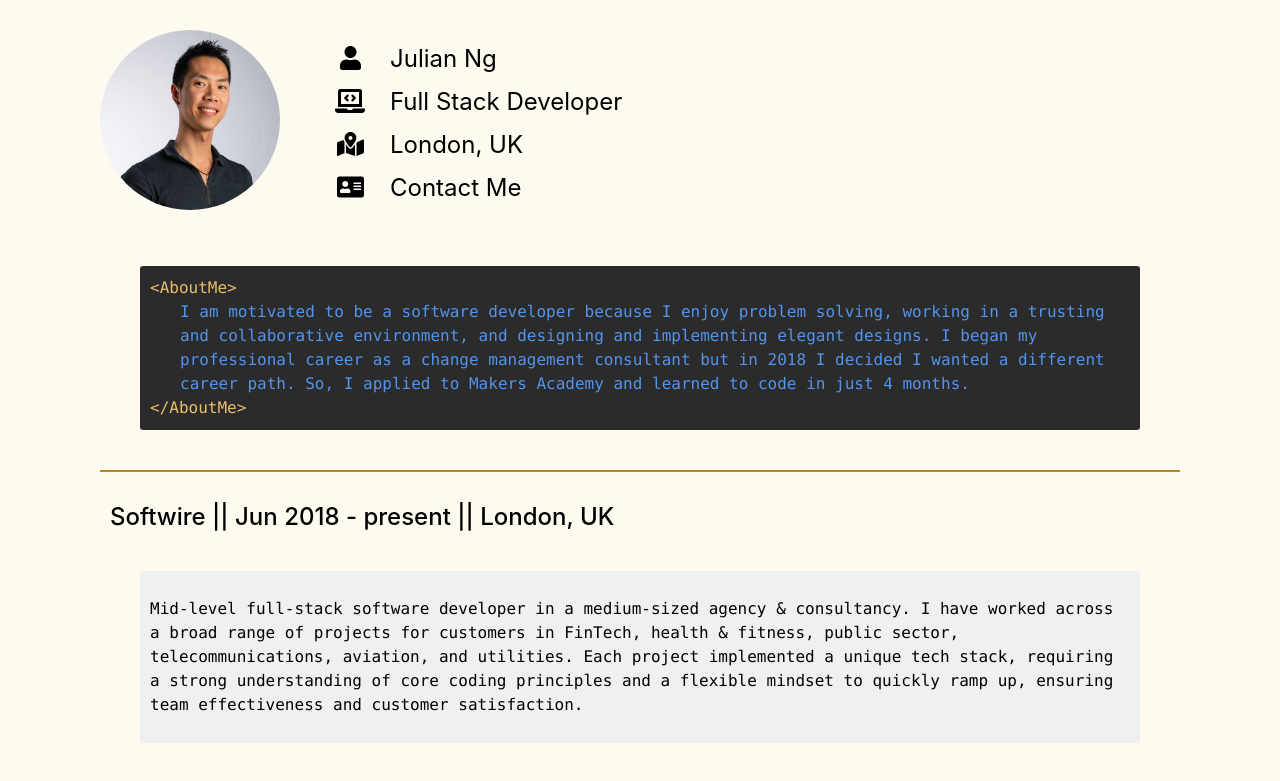
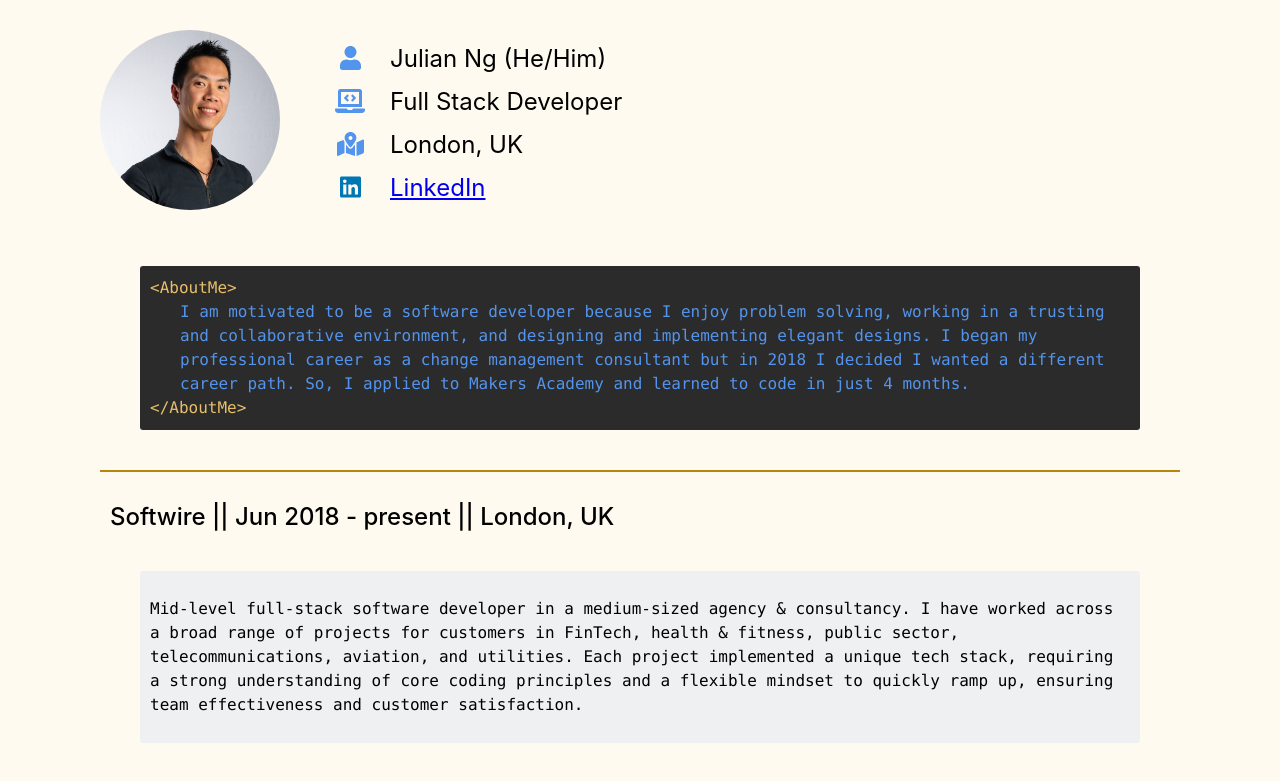
Before and after one commit to julesnuggy/cv, a React (Create React App) app: page / in a window 1280 px wide. Shown: the top 781 px of the page. Built offline with nearby package versions, Linux system fonts and the light colour scheme.

Commit message:
Update header icons and details

```diff
--- a/package.json
+++ b/package.json
@@ -4,6 +4,7 @@
   "private": true,
   "dependencies": {
     "@fortawesome/fontawesome-svg-core": "^1.2.26",
+    "@fortawesome/free-brands-svg-icons": "^5.12.0",
     "@fortawesome/free-solid-svg-icons": "^5.12.0",
     "@fortawesome/react-fontawesome": "^0.1.8",
     "@testing-library/jest-dom": "^4.2.4",
--- a/src/App.tsx
+++ b/src/App.tsx
@@ -2,13 +2,14 @@ import React from 'react';
 import './App.css';
 import { library } from '@fortawesome/fontawesome-svg-core'
 import { faUser, faMapMarkedAlt, faLaptopCode, faAddressCard } from '@fortawesome/free-solid-svg-icons'
+import { fab } from '@fortawesome/free-brands-svg-icons'
 
 import AboutMe from './components/aboutMe';
 import Header from './components/header';
 import Experience from './components/experience';
 import data from './data/experienceData.json';
 
-library.add(faUser, faMapMarkedAlt, faLaptopCode, faAddressCard);
+library.add(faUser, faMapMarkedAlt, faLaptopCode, faAddressCard, fab);
 
 const App: React.FC = () => {
   return (
--- a/src/components/header.tsx
+++ b/src/components/header.tsx
@@ -3,6 +3,7 @@ import React from 'react';
 import profile_photo from '../assets/profile_photo.jpg';
 import HeaderDetail from './headerDetail';
 import '../styles/header.css';
+import { FontAwesomeIcon } from '@fortawesome/react-fontawesome';
 
 const Header: React.FC = () => {
   return (
@@ -11,10 +12,19 @@ const Header: React.FC = () => {
         <img className="profile-photo" src={profile_photo} alt="Julian Ng"/>
       </div>
       <div className="header_details">
-        <HeaderDetail icon={{icon: "user"}} itemText="Julian Ng"/>
-        <HeaderDetail icon={{icon: "laptop-code"}} itemText="Full Stack Developer" />
-        <HeaderDetail icon={{icon: "map-marked-alt"}} itemText="London, UK" />
-        <HeaderDetail icon={{icon: "address-card"}} itemText="Contact Me" />
+        <HeaderDetail itemText="Julian Ng (He/Him)">
+          <FontAwesomeIcon icon="user" className="icon" />
+        </HeaderDetail>
+        <HeaderDetail itemText="Full Stack Developer">
+          <FontAwesomeIcon icon="laptop-code" className="icon" />
+        </HeaderDetail>
+        <HeaderDetail itemText="London, UK">
+          <FontAwesomeIcon icon="map-marked-alt" className="icon" />
+        </HeaderDetail>
+        <HeaderDetail itemText="LinkedIn" link="https://www.linkedin.com/in/julian-ng-43589420/">
+          <FontAwesomeIcon icon={['fab', 'linkedin']} className="linkedin" />
+        </HeaderDetail>
+
       </div>
     </div>
   )
--- a/src/components/headerDetail.tsx
+++ b/src/components/headerDetail.tsx
@@ -1,20 +1,21 @@
-import React from 'react';
-import { FontAwesomeIcon, FontAwesomeIconProps } from '@fortawesome/react-fontawesome';
-
+import React, { ReactNode } from 'react';
 import '../styles/header.css';
 
 type HeaderDetailProps = {
-  icon: FontAwesomeIconProps;
   itemText: string;
+  link?: string;
+  children?: ReactNode;
 }
 
-const HeaderDetail = ({icon, itemText}: HeaderDetailProps) => (
-  <div className="header-detail">
-    <div className="icon-container">
-      <FontAwesomeIcon icon={icon.icon} />
+const HeaderDetail = ({itemText, link, children}: HeaderDetailProps) => {
+  return (
+    <div className="header-detail">
+      <div className="icon-container">
+        {children}
+      </div>
+      {link ? <a href={link} target="_blank">{itemText}</a> : <div>{itemText}</div>}
     </div>
-    <div>{itemText}</div>
-  </div>
-);
+  )
+};
 
 export default HeaderDetail;
--- a/src/styles/header.css
+++ b/src/styles/header.css
@@ -30,3 +30,11 @@
     text-align: center;
     padding-right: 20px;
 }
+
+.icon {
+    color: #5394EC;
+}
+
+.linkedin {
+    color: #0077b5
+}
```
Also changed, not shown: 1 other file (tests, documents, lock files or other folders).
